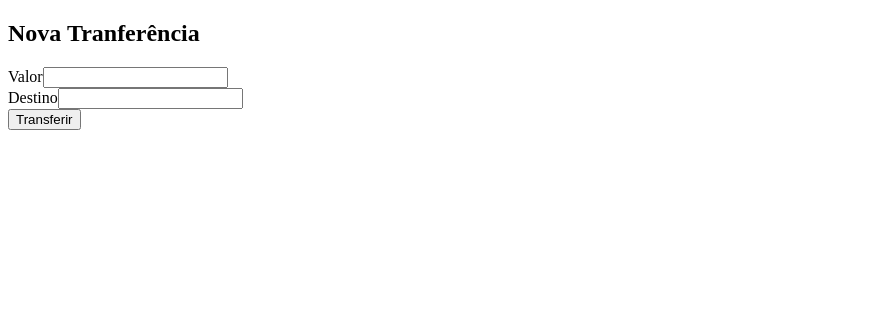
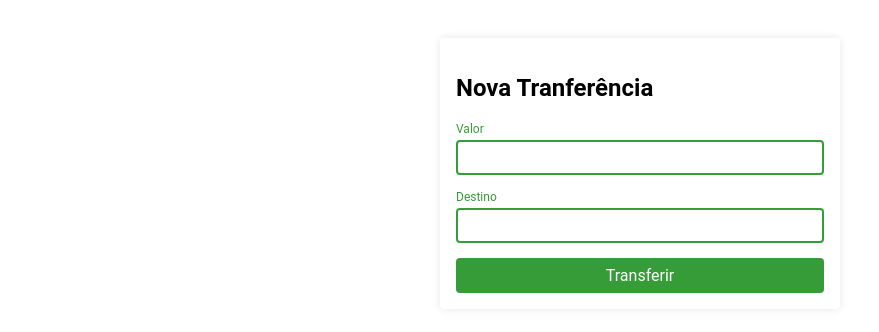
Before and after one commit to lolitthax/bytebank-alura, an Angular app: page / in a window 1280 px wide. Shown: the top 332 px of the page, without its empty margins (0-879 px from the left). Built offline with nearby package versions, Linux system fonts and the light colour scheme.

Commit message:
scss e estilização do form

```diff
--- a/src/app/nova-transferencia/nova-transferencia.component.html
+++ b/src/app/nova-transferencia/nova-transferencia.component.html
@@ -1,14 +1,20 @@
-<form action="#">
-    <h2>Nova Tranferência</h2>
+<section class="container">
+  <form action="#" class="formulario">
+    <h2 class="formulario_titulo">Nova Tranferência</h2>
 
-    <div>
-      <label for="valor">Valor</label>
-      <input type="text" id="valor">
+    <div class="form-field">
+      <label for="valor" class="form-field__label">Valor</label>
+      <input type="text" id="valor" class="form-field__input">
     </div>
 
-    <div>
-      <label for="destino">Destino</label>
-      <input type="text" id="destino">
+    <div class="form-field">
+      <label for="destino" class="form-field__label">Destino</label>
+      <input type="text" id="destino" class="form-field__input">
     </div>
-    <button>Transferir</button>
+    <div class="botao-wrapper">
+      <button class="botao">Transferir</button>
+    </div>
+
   </form>
+
+</section>
--- a/src/app/nova-transferencia/nova-transferencia.component.scss
+++ b/src/app/nova-transferencia/nova-transferencia.component.scss
@@ -0,0 +1,59 @@
+.formulario {
+  background-color: white;
+  padding: 16px;
+  border-radius: 4px;
+  box-shadow: 0 0 8px rgba(0, 0, 0, 0.1);
+  &__titulo {
+    text-transform: capitalize;
+    color: var(--primary);
+  }
+}
+
+.form-field {
+  width: 100%;
+  margin-top: 15px;
+  margin-bottom: 15px;
+  display: flex;
+  flex-direction: column;
+  color: var(--primary);
+
+  &__label {
+    color: inherit;
+    margin-bottom: 4px;
+    font-size: 12px;
+  }
+
+  &__input {
+    padding: 8px;
+    border-radius: 4px;
+    color: inherit;
+    border: 2px solid;
+    outline: none;
+  }
+}
+
+.botao-wrapper {
+  display: flex;
+}
+
+.botao {
+  background-color: var(--primary);
+  color: white;
+  display: block;
+  flex: 1;
+  border: none;
+  border-radius: 4px;
+  font-size: 16px;
+  padding: 0.5em;
+  cursor: pointer;
+  transition: opacity 0.2s;
+
+  &--cancelar {
+    background-color: var(--secondary);
+    margin-left: 20px;
+  }
+
+  &:hover {
+    opacity: 0.8;
+  }
+}
--- a/src/styles.scss
+++ b/src/styles.scss
@@ -1 +1,17 @@
-/* You can add global styles to this file, and also import other style files */
+:root {
+  --primary: #369c38;
+  --secondary: #132A13;
+  --padding: 15px;
+  --cinza : #405040;
+  --cinza-claro: #dedede;
+}
+
+* {
+  font-family: "Roboto", sans-serif;
+}
+
+.container {
+  max-width: 400px;
+  padding: 30px;
+  margin: 0 auto;
+}
```
